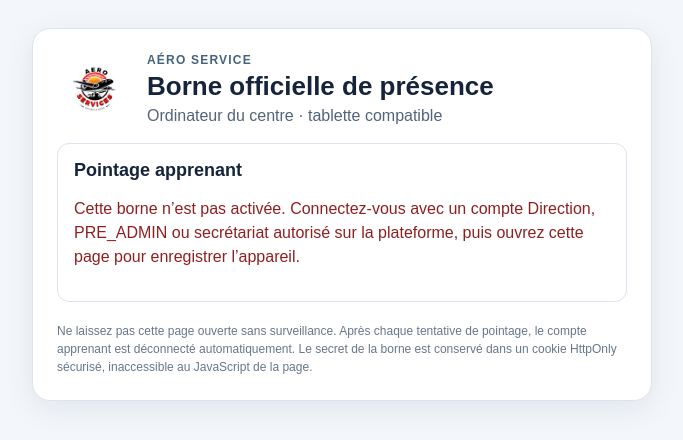
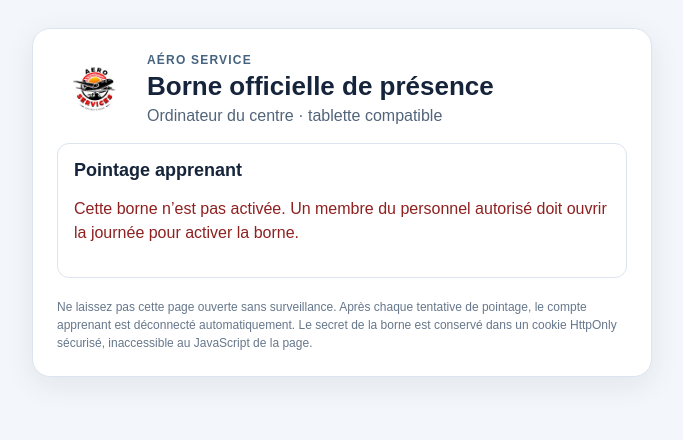
Before and after one commit to wdesk07/aeroservice, a Next.js app in the folder src/: page /presence/borne in a window 1280 px wide. Shown: the top 440 px of the page, without its empty margins (298-981 px from the left). Built offline with nearby package versions, Linux system fonts and the light colour scheme; no server answers.

Commit message:
Allow staff to manage kiosk operating day in TEST branch

```diff
--- a/src/src/app/presence/borne/page.tsx
+++ b/src/src/app/presence/borne/page.tsx
@@ -74,7 +74,7 @@ export default function PresenceKioskPage() {
         Array.isArray(entry.roles) ? entry.roles.map((role: any) => role.code) : entry.roles?.code ? [entry.roles.code] : []
       ).map((code: string) => code.toUpperCase());
       if (alive) {
-        setIsAdmin(roleCodes.some((code: string) => ["DIRECTOR", "ADMIN", "PRE_ADMIN", "SECRETARIAT", "SECRETARY"].includes(code)));
+        setIsAdmin(roleCodes.some((code: string) => ["DIRECTOR", "ADMIN", "PRE_ADMIN", "SECRETARIAT", "SECRETARY", "SECRETAIRE", "SECRÉTAIRE", "STAFF", "PERSONNEL"].includes(code)));
         setCanConfigureLocation(roleCodes.some((code: string) => ["DIRECTOR", "ADMIN", "PRE_ADMIN"].includes(code)));
         setLoading(false);
       }
@@ -304,7 +304,7 @@ export default function PresenceKioskPage() {
         {!loading && user && isAdmin && (
           <div style={{ border: "1px solid #dce4ef", borderRadius: 12, padding: 16, marginBottom: 16 }}>
             <h2 style={{ marginTop: 0, fontSize: 18 }}>Configuration de la borne</h2>
-            <p style={{ lineHeight: 1.5, color: "#52647a" }}>Réservé à la Direction, à la pré-administration et au secrétariat autorisé. La secrétaire peut ouvrir la journée, créer le jeton et activer la borne, puis fermer la journée en fin de service. Cela ne lui donne pas les autres droits de Direction. La fermeture révoque les jetons actifs.</p>
+            <p style={{ lineHeight: 1.5, color: "#52647a" }}>Ouverture et fermeture accessibles à tout le personnel autorisé. À 08 h 30, la borne devient disponible automatiquement, mais la journée reste fermée jusqu’à ce qu’un membre du personnel l’ouvre. Chaque ouverture et fermeture est enregistrée et signalée à la Direction. La fermeture révoque les jetons actifs.</p>
             {canConfigureLocation && <div style={{ border: "1px solid #dce4ef", borderRadius: 10, padding: 12, marginBottom: 12 }}>
               <strong>Zone GPS du centre</strong>
               <p style={{ margin: "6px 0 10px", color: "#52647a", lineHeight: 1.5, fontSize: 13 }}>Placez-vous physiquement à l’entrée du centre, activez le GPS puis enregistrez sa position. La zone autorisée est réglée à 100 mètres autour de ce point.</p>
@@ -328,7 +328,7 @@ export default function PresenceKioskPage() {
           <div style={{ border: "1px solid #dce4ef", borderRadius: 12, padding: 16 }}>
             <h2 style={{ marginTop: 0, fontSize: 18 }}>Pointage apprenant</h2>
             {!deviceRegistered ? (
-              <p role="alert" style={{ color: "#8f2020", lineHeight: 1.5 }}>Cette borne n’est pas activée. Connectez-vous avec un compte Direction, PRE_ADMIN ou secrétariat autorisé sur la plateforme, puis ouvrez cette page pour enregistrer l’appareil.</p>
+              <p role="alert" style={{ color: "#8f2020", lineHeight: 1.5 }}>Cette borne n’est pas activée. Un membre du personnel autorisé doit ouvrir la journée pour activer la borne.</p>
             ) : (
               <>
                 <p style={{ color: "#52647a", lineHeight: 1.5 }}>Présentez-vous à la borne officielle. Le pointage personnel depuis un téléphone n’est pas autorisé. Le GPS est un contrôle complémentaire quand il est disponible.</p>
```
